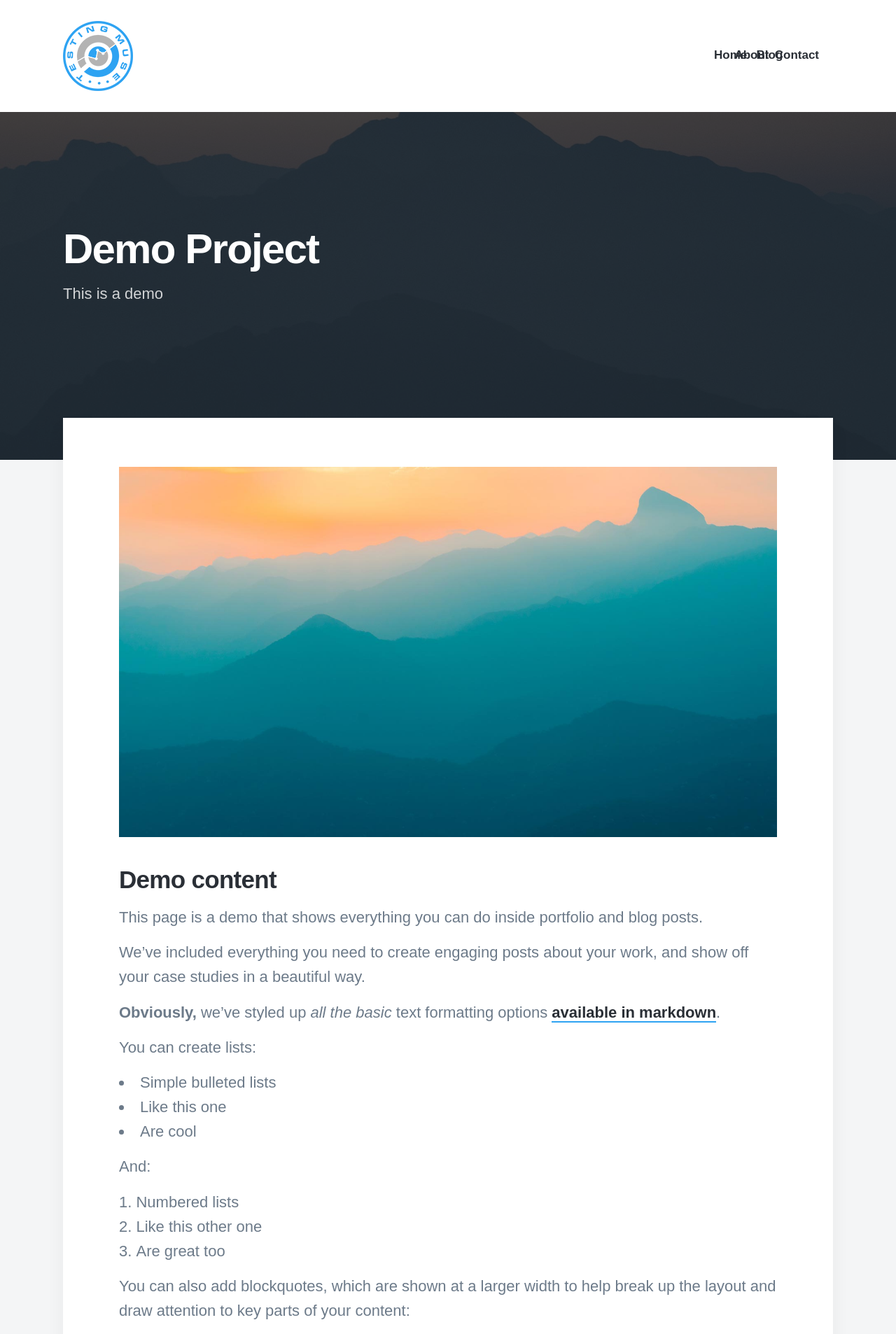
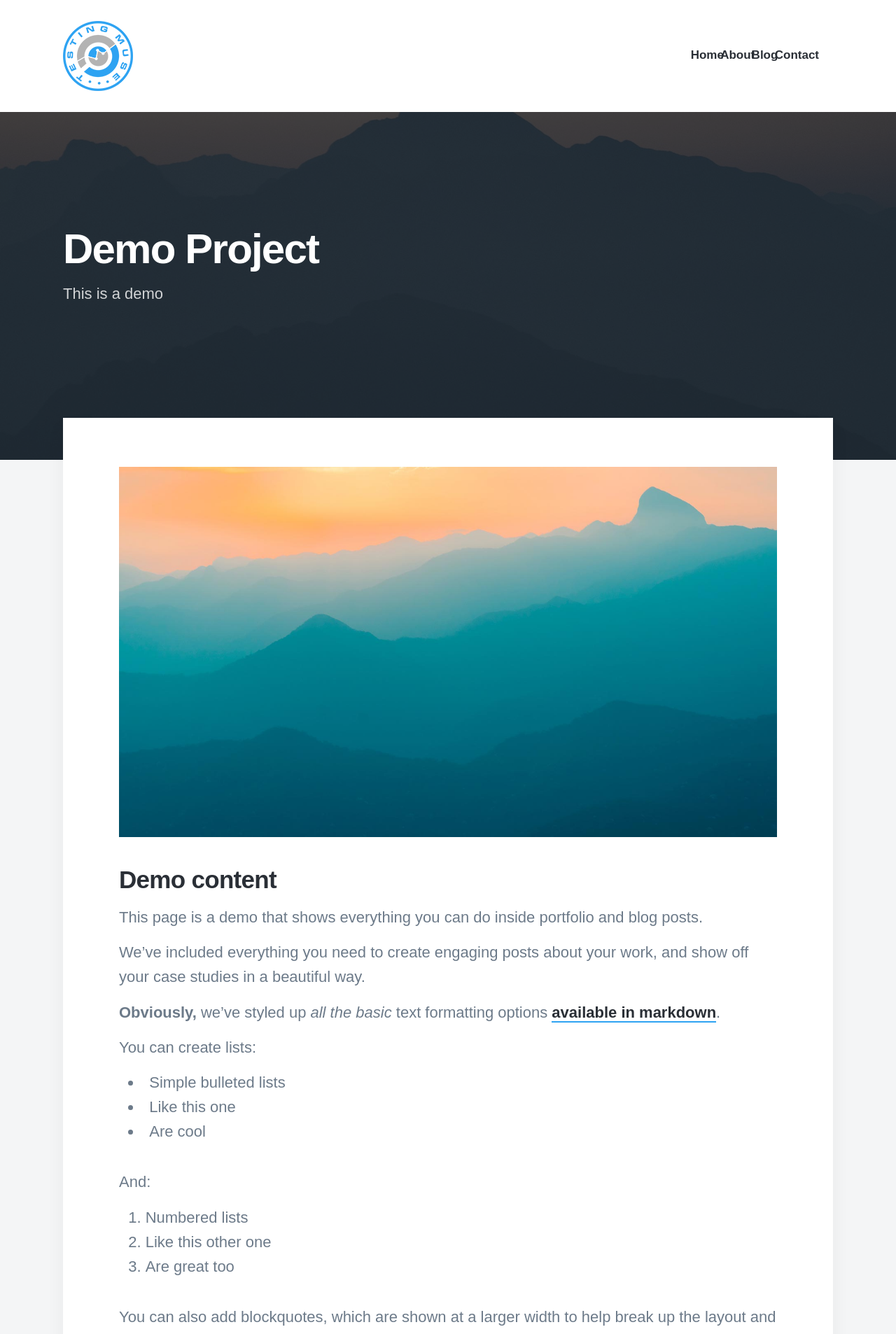
Before and after one commit to TheTestingMuse/thetestingmuse.github.io, a Jekyll site: the page built from _projects/2018-06-30-demo-project.md, in a window 1280 px wide. Shown: the top 1906 px of the page at 70% size. Built offline with Jekyll 4.4.1, drawn with Linux system fonts in a browser that asks for light colours; nearby versions of some CDN libraries; some web fonts are replaced.

Commit message:
Blog post tweaks

```diff
--- a/_sass/_basic.scss
+++ b/_sass/_basic.scss
@@ -154,8 +154,8 @@
 
 ul, ol {
 	list-style-position: inside;
-	padding-left: 2em;
-	text-indent: -2em;
+	padding: 0 0 1em 2em;
+	text-indent: -1.4em;
 }
 
 blockquote {
```
